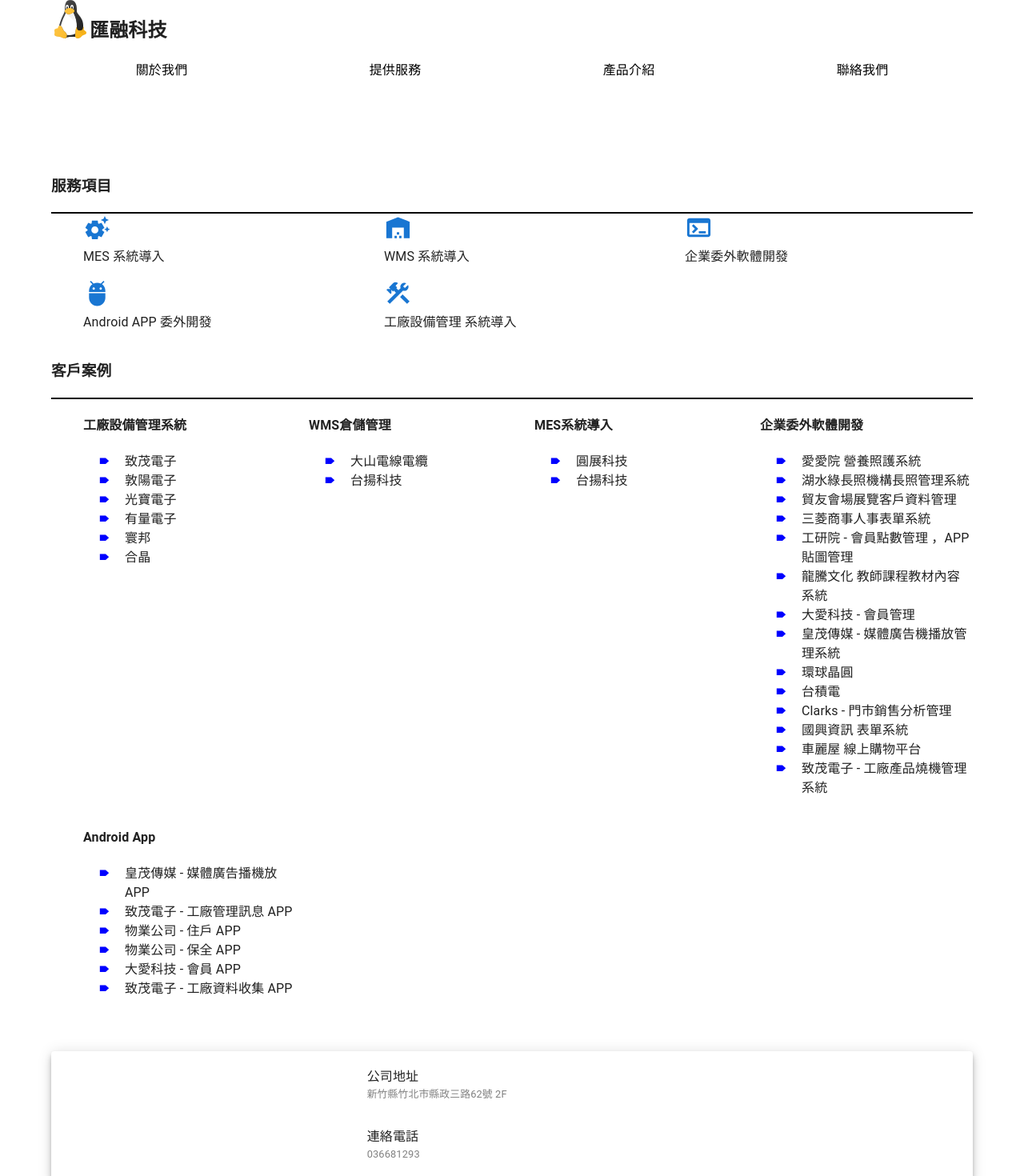
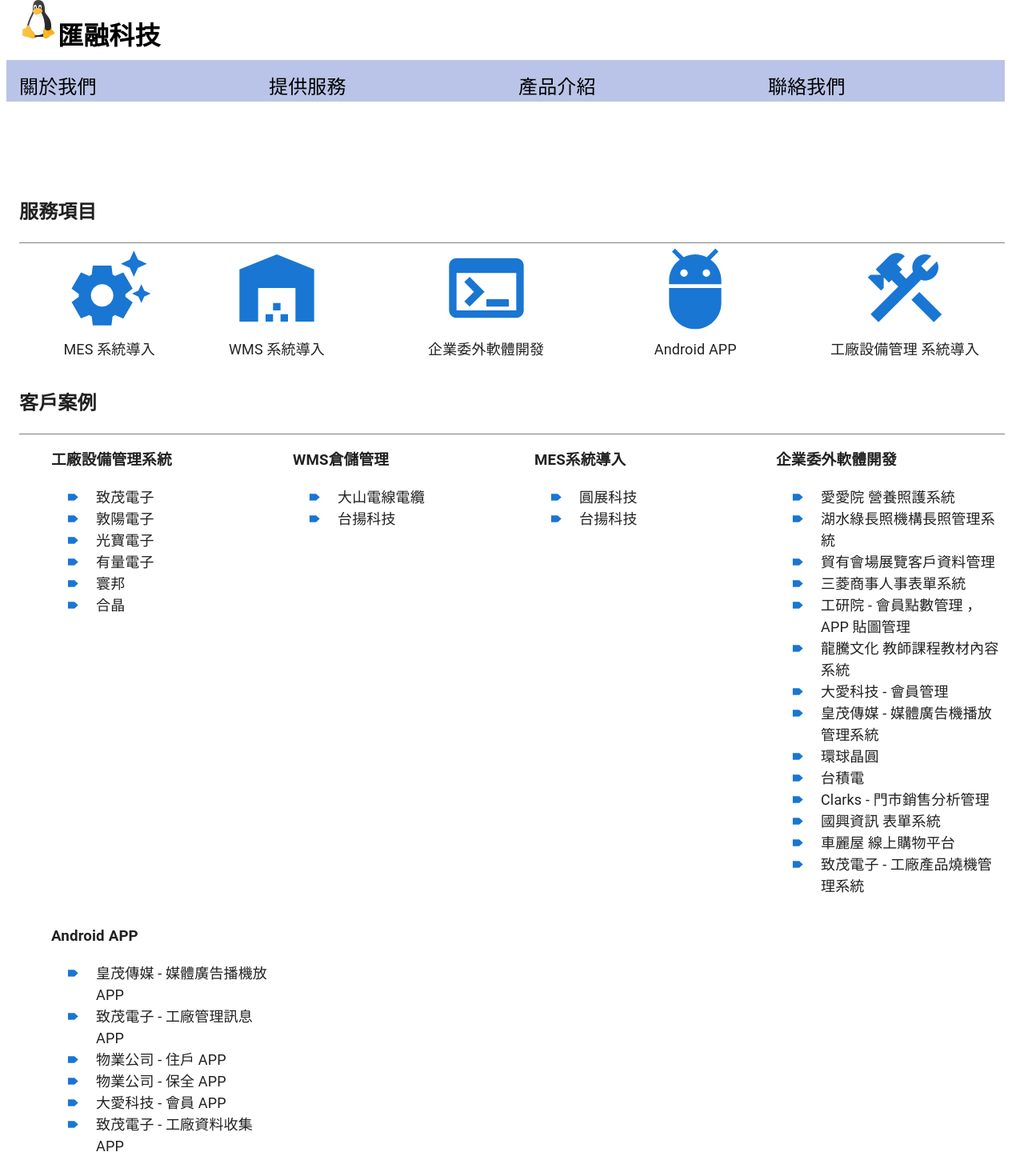
Before and after one commit to jordan1204/WebSoft-Site, a React (Create React App) app: page / in a window 1280 px wide. Shown: the top 1470 px of the page at 80% size. Built offline with nearby package versions, Linux system fonts and the light colour scheme.

Commit message:
feat:關於我們
調整內容:
1.增加"關於我們"頁面

feat:首頁-服務項目動畫

調整內容:
1.項目Icon增加動畫上升
2.滑鼠移動到項目時以漸進的方式顯示線條

```diff
--- /dev/null
+++ b/src/About/Index.js
@@ -0,0 +1,35 @@
+import Divider from '@mui/material/Divider';
+import Box from '@mui/material/Box';
+import { ThemeProvider, createTheme } from '@mui/material/styles';
+
+const theme = createTheme({
+    components: {
+        MuiDivider: {
+            styleOverrides: {
+                root: {
+                    borderColor: 'rgba(0,0,0,0.5)'
+                },
+            },
+        },
+    }
+});
+
+const Index = () => {
+
+    return (
+        <ThemeProvider theme={theme}>
+            <h2>關於我們</h2>
+            <Divider />
+            <Box component="p" sx={{ marginBottom: "50px" }}>
+            我們是由一群對科技充滿熱情，平均在軟體行業已有超過8年經驗，分別來先於各大軟體公司的成員組成的領導團隊。
+曾協助國內及大陸地區大中小企業發展數十個項目，由線上購物平台，製造業MES 管理系統，製造業生產設備管理系統，ERP 及MES 系統整合，企業線上教育訓練系統，Dashboard 系統即時訊息顯示，
+到物聯網APP 等應用，除了跟企業客戶作B2B的長期合作，並發展自家的B2B & 企業應用系統商品開發，我們會不斷投入資源發展能為這社會貢獻的產品。
+            </Box>
+            <h3>辦公室位置</h3>
+            <iframe title="本公司地址" src="https://www.google.com/maps/embed?pb=!1m18!1m12!1m3!1d3620.9899982572547!2d121.00683011447697!3d24.8300156525933!2m3!1f0!2f0!3f0!3m2!1i1024!2i768!4f13.1!3m3!1m2!1s0x346836936a47031f%3A0x212e56fc2070b0cb!2zMzAy5paw56u557ij56u55YyX5biC5YWJ5piO5LiJ6LevNjLomZ8yZg!5e0!3m2!1szh-TW!2stw!4v1646466201729!5m2!1szh-TW!2stw" style={{ width: "100%" }} height="450"></iframe>
+        </ThemeProvider>
+
+    );
+}
+
+export default Index;
--- a/src/App.js
+++ b/src/App.js
@@ -2,9 +2,11 @@
 import {
   BrowserRouter ,
   Route,
-  Routes
+  Routes,
 } from "react-router-dom";
-import Home from './Home/Index.js';
+import PageLayout from "./Layout/PageLayout";
+import Home from './Home/Index';
+import About from './About/Index';
 import CssBaseline from '@mui/material/CssBaseline';
 
 function App() {
@@ -13,7 +15,10 @@
       <CssBaseline enableColorScheme/>
       <BrowserRouter>
       <Routes>
-        <Route index path="/" element={ <Home/>}/>
+        <Route element={<PageLayout />}>
+            <Route path="/" element={<Home />} />
+            <Route path="/about" element={<About />} />
+        </Route>
       </Routes>
       </BrowserRouter>
     </React.Fragment>
--- a/src/DataBaseTables/Customer.js
+++ b/src/DataBaseTables/Customer.js
@@ -2,7 +2,7 @@
     EMS: ["致茂電子","敦陽電子","光寶電子","有量電子","寰邦","合晶"],
     WMS: ["大山電線電纜","台揚科技"],
     MES: ["圓展科技","台揚科技"],
-    Delegation: ["愛愛院 營養照護系統","湖水綠長照機構長照管理系統","貿友會場展覽客戶資料管理","三菱商事人事表單系統","工研院 - 會員點數管理 ，APP 貼圖管理","龍騰文化 教師課程教材內容系統","大愛科技 - 會員管理","皇茂傳媒 - 媒體廣告機播放管理系統","環球晶圓","台積電","Clarks - 門市銷售分析管理","國興資訊 表單系統","車麗屋 線上購物平台","致茂電子 - 工廠產品燒機管理系統"],
+    Delegation: ["愛愛院 營養照護系統","湖水綠長照機構長照管理系統","貿有會場展覽客戶資料管理","三菱商事人事表單系統","工研院 - 會員點數管理 ，APP 貼圖管理","龍騰文化 教師課程教材內容系統","大愛科技 - 會員管理","皇茂傳媒 - 媒體廣告機播放管理系統","環球晶圓","台積電","Clarks - 門市銷售分析管理","國興資訊 表單系統","車麗屋 線上購物平台","致茂電子 - 工廠產品燒機管理系統"],
     Android:["皇茂傳媒 - 媒體廣告播機放APP","致茂電子 - 工廠管理訊息 APP","物業公司 - 住戶 APP","物業公司 - 保全 APP","大愛科技 - 會員 APP","致茂電子 - 工廠資料收集 APP"]
 }
 
--- /dev/null
+++ b/src/DataBaseTables/Service.js
@@ -0,0 +1,15 @@
+import AdbIcon from '@mui/icons-material/Adb';
+import WarehouseIcon from '@mui/icons-material/Warehouse';
+import TerminalIcon from '@mui/icons-material/Terminal';
+import SettingsSuggestIcon from '@mui/icons-material/SettingsSuggest';
+import ConstructionIcon from '@mui/icons-material/Construction';
+
+const ServiceGroups = [
+    { Text: "MES 系統導入", Icon: <SettingsSuggestIcon color="primary" />,Width:2 },
+    { Text: "WMS 系統導入", Icon: <WarehouseIcon color="primary" />,Width:2 },
+    { Text: "企業委外軟體開發", Icon: <TerminalIcon color="primary" />,Width:3 },
+    { Text: "Android APP", Icon: <AdbIcon color="primary" />,Width:2 },
+    { Text: "工廠設備管理 系統導入", Icon: <ConstructionIcon color="primary" />,Width:3 }
+];
+
+export default ServiceGroups;
--- a/src/Home/Customers.js
+++ b/src/Home/Customers.js
@@ -17,11 +17,12 @@
         position:'relative',
         '&:before': {
             content: "'\\1F836'",
-            color: 'blue',
+            color: '#1976d2',
             left: 0,
             position: 'absolute'
         },
-        paddingInlineStart:'2em'
+        paddingInlineStart: '2em',
+        fontSize:'18px'
     }
 });
 
@@ -30,8 +31,7 @@
       MuiDivider: {
         styleOverrides: {
           root: {
-            borderWidth: '1px',
-            borderColor:'black'
+            borderColor:'rgba(0,0,0,0.5)'
           },
         },
       },
@@ -42,50 +42,50 @@
     const classes = useStyles();
     return (
         <FormControl component="article" fullWidth>
-            <h3>
+            <h2>
                 客戶案例
-            </h3>
+            </h2>
             <ThemeProvider theme={theme}>
                 <Divider />
             </ThemeProvider>
             <Grid container spacing={2} component="ul">
                 <Grid item xs={12} md={6} lg={3} component="li" className={classes.CustomersItem}>
-                    <h4>工廠設備管理系統</h4>
+                    <h3>工廠設備管理系統</h3>
                     <ul className={classes.DetailContainer}>
-                        {CustomerGroups.EMS.map(function (item) {
-                            return <li className={classes.DetailItem}>{item}</li>
+                        {CustomerGroups.EMS.map(function (item,index) {
+                            return <li className={classes.DetailItem} key={index}>{item}</li>
                         })}
                     </ul>
                 </Grid>
                 <Grid item xs={12} md={6} lg={3} component="li" className={classes.CustomersItem}>
-                    <h4>WMS倉儲管理</h4>
+                    <h3>WMS倉儲管理</h3>
                     <ul className={classes.DetailContainer}>
-                        {CustomerGroups.WMS.map(function (item) {
-                            return <li className={classes.DetailItem}>{item}</li>
+                        {CustomerGroups.WMS.map(function (item,index) {
+                            return <li className={classes.DetailItem} key={index}>{item}</li>
                         })}
                     </ul>
                 </Grid>
                 <Grid item xs={12} md={6} lg={3} component="li" className={classes.CustomersItem}>
-                    <h4>MES系統導入</h4>
+                    <h3>MES系統導入</h3>
                     <ul className={classes.DetailContainer}>
-                        {CustomerGroups.MES.map(function (item) {
-                            return <li className={classes.DetailItem}>{item}</li>
+                        {CustomerGroups.MES.map(function (item,index) {
+                            return <li className={classes.DetailItem} key={index}>{item}</li>
                         })}
                     </ul>
                 </Grid>
                 <Grid item xs={12} md={6} lg={3} component="li" className={classes.CustomersItem}>
-                    <h4>企業委外軟體開發</h4>
+                    <h3>企業委外軟體開發</h3>
                     <ul className={classes.DetailContainer}>
-                        {CustomerGroups.Delegation.map(function (item) {
-                            return <li className={classes.DetailItem}><span>{item}</span></li>
+                        {CustomerGroups.Delegation.map(function (item,index) {
+                            return <li className={classes.DetailItem} key={index}><span>{item}</span></li>
                         })}
                     </ul>
                 </Grid>
                 <Grid item xs={12} md={6} lg={3} component="li" className={classes.CustomersItem}>
-                    <h4>Android{' '}App</h4>
+                    <h3>Android{' '}APP</h3>
                     <ul className={classes.DetailContainer}>
-                        {CustomerGroups.Android.map(function (item) {
-                            return <li className={classes.DetailItem}>{item}</li>
+                        {CustomerGroups.Android.map(function (item,index) {
+                            return <li className={classes.DetailItem} key={index}>{item}</li>
                         })}
                     </ul>
                 </Grid>
--- a/src/Home/Footer.js
+++ b/src/Home/Footer.js
@@ -7,15 +7,19 @@
         paddingLeft:'16px'
     },
     Address: {
-        marginBottom:'2em',
+        marginBottom: '2em',
+        fontSize:'18px'
     },
     PhoneNumber: {
-        fontSize: '0.8em',
+        fontSize: '1em',
         color:'gray'
     },
     AddressText: {
-        fontSize: '0.8em',
+        fontSize: '1em',
         color:'gray'
+    },
+    Phone: {
+        fontSize:'18px'
     }
   });
 
@@ -37,11 +41,11 @@
                         公司地址
                     </div>
                     <div className={classes.AddressText}>
-                        新竹縣竹北市縣政三路62號 2F
+                        新竹縣竹北市光明三路62號 2F
                     </div>
                 </div>
                 <div>
-                    <div>
+                    <div className={classes.Phone}>
                         連絡電話
                     </div>
                     <div className={classes.PhoneNumber}>
--- a/src/Home/Index.js
+++ b/src/Home/Index.js
@@ -1,19 +1,15 @@
-import Container from '@mui/material/Container';
-import Menu from './Menu';
-import Logo from './Logo';
+
 import ServiceItem from './ServiceItem';
 import Customers from './Customers';
 import Footer from './Footer';
 
 const Index = () => {
     return (
-        <Container maxWidth="lg">
-            <Logo/>
-            <Menu/>
+        <>
             <ServiceItem />
             <Customers />
-            <Footer/>
-        </Container>
+            <Footer />
+         </>
     );
 
 }
--- a/src/Home/ServiceItem.js
+++ b/src/Home/ServiceItem.js
@@ -1,18 +1,73 @@
 import FormControl from '@mui/material/FormControl';
 import Grid from '@mui/material/Grid';
-import AdbIcon from '@mui/icons-material/Adb';
-import WarehouseIcon from '@mui/icons-material/Warehouse';
-import TerminalIcon from '@mui/icons-material/Terminal';
-import SettingsSuggestIcon from '@mui/icons-material/SettingsSuggest';
-import ConstructionIcon from '@mui/icons-material/Construction';
 import Divider from '@mui/material/Divider';
 import { ThemeProvider, createTheme } from '@mui/material/styles';
 import { makeStyles } from '@material-ui/styles';
+import { useState } from 'react';
+import ServiceGroups from '../DataBaseTables/Service';
 
 const useStyles = makeStyles({
     ServiceItem: {
-        listStyleType:'none',
+        listStyleType: 'none',
     },
+    Transform: {
+        animationName: "$iconTranslate",
+        animationTimingFunction: "linear",
+        animationDuration: "0.2s",
+        animationFillMode:"forwards",
+    },
+    ServiceIcon: {
+        textAlign: 'center',
+    },
+    Highlight: {
+        height: "1px",
+        width:"7rem",
+        backgroundColor: 'blue',
+        margin:"0 auto"
+    },
+    HighlightScale: {
+        animationName: "$scaleAnimation",
+        animationTimingFunction: "linear",
+        animationDuration: "0.2s"
+    },
+    "@keyframes scaleAnimation": {
+        "0%": {
+            transform: "scaleX(0.2)",
+        },
+        "25%": {
+            transform:"scaleX(0.4)"
+        },
+        "50%": {
+            transform:"scaleX(0.6)"
+        },
+        "75%": {
+            transform:"scaleX(0.8)"
+        },
+        "100%": {
+            transform: "scaleX(1.0)",
+        },
+    },
+    "@keyframes iconTranslate": {
+        "0%": {
+            transform: "translateY(0px)",
+        },
+        "25%": {
+            transform:"translateY(-2px)"
+        },
+        "50%": {
+            transform:"translateY(-4px)"
+        },
+        "75%": {
+            transform:"translateY(-6px)"
+        },
+        "100%": {
+            transform: "translateY(-8px)",
+        },
+    },
+    ServiceText: {
+        fontSize: '18px',
+        textAlign: 'center'
+    }
   });
 
   const theme = createTheme({
@@ -20,47 +75,58 @@
       MuiDivider: {
         styleOverrides: {
           root: {
-            borderWidth: '1px',
-            borderColor:'black'
+            borderColor:'rgba(0,0,0,0.5)'
           },
         },
-      },
+          },
+          MuiSvgIcon: {
+            styleOverrides: {
+                root: {
+                    width: "7rem",
+                    height: "7rem",
+                    fontSize:"7rem"
+                },
+              },
+        }
     },
 });
 
 const ServiceItem = () => {
     const classes = useStyles();
+
+    const checkedarray = new Array(ServiceGroups.length).fill(false);
+    const [fades, setFades] = useState(checkedarray);
+    const AnimateServiceItem = function (i) {
+        fades[i] = true;
+        setFades([...fades]);
+    }
+    const RestoreServiceItem = function (i) {
+        fades[i] = false;
+        setFades([...fades]);
+    }
     return (
+        <ThemeProvider theme={theme}>
         <FormControl component="article" fullWidth>
-            <h3>
+            <h2>
                 服務項目
-            </h3>
-            <ThemeProvider theme={theme}>
-                <Divider />
+            </h2>
+            <Divider />
+            <Grid container spacing={8} component="ul">
+                {
+                    ServiceGroups.map(function (item,index) {
+                        return (<Grid item xs={12} md={item.Width} component="li" className={classes.ServiceItem} onMouseEnter={() => AnimateServiceItem(index)} onMouseLeave={() => RestoreServiceItem(index)} key={index}>
+                                    <div className={`${classes.ServiceIcon} ${fades[index] ? classes.Transform : ""}`}>
+                                        {item.Icon}
+                                    </div>
+                                    <div style={{display:fades[index]?"block":"none"}}className={`${classes.Highlight} ${fades[index]?classes.HighlightScale:""}`}></div>
+                                    <div className={classes.ServiceText}>{item.Text}</div>
+                                </Grid>);
+                     })
+                }
+
+            </Grid>
+            </FormControl>
             </ThemeProvider>
-            <Grid container spacing={2} component="ul">
-                <Grid item xs={6} md={4}>
-                    <SettingsSuggestIcon color="primary" fontSize="large"/>
-                    <li className={classes.ServiceItem}>MES{' '}系統導入</li>
-                </Grid>
-                <Grid item xs={6} md={4}>
-                    <WarehouseIcon color="primary" fontSize="large"/>
-                    <li className={classes.ServiceItem}>WMS{' '}系統導入</li>
-                </Grid>
-                <Grid item xs={6} md={4}>
-                    <TerminalIcon color="primary" fontSize="large"/>
-                    <li className={classes.ServiceItem}>企業委外軟體開發</li>
-                </Grid>
-                <Grid item xs={6} md={4}>
-                    <AdbIcon color="primary" fontSize="large"/>
-                    <li className={classes.ServiceItem}>Android{' '}APP{' '}委外開發</li>
-                </Grid>
-                <Grid item xs={6} lg={4}>
-                    <ConstructionIcon color="primary" fontSize="large"/>
-                    <li className={classes.ServiceItem}>工廠設備管理{' '}系統導入</li>
-                </Grid>
-            </Grid>
-        </FormControl>
     );
 
 }
--- a/src/Home/Logo.js
+++ b/src/Layout/Logo.js
@@ -1,14 +1,14 @@
 import logo from '../img/logo.png';
-import Box from '@mui/material/Box';
+import Link from '@mui/material/Link';
 
 const Logo = () => {
     return (
-        <Box sx={{ display: 'flex' }}>
+        <Link sx={{ display: 'flex',color:"black" }} href="/" underline="none">
             <div>
               <img src={logo} alt="logo" />
             </div>
-            <h2>匯融科技</h2>
-        </Box>
+            <h1>匯融科技</h1>
+        </Link>
     );
 
 }
--- a/src/Home/Menu.js
+++ b/src/Layout/Menu.js
@@ -5,14 +5,15 @@
 const useStyles = makeStyles({
     AnchorMenuItem: {
         textDecoration: 'none',
-        color:'black'
+        color: 'black',
+        fontSize:'1.5em'
     },
     MenuItem: {
         listStyleType:'none',
-        textAlign: 'center'
     },
     Nav: {
-        marginBottom:'100px'
+        marginBottom:'100px',
+        backgroundColor:'#bac4e8'
     }
   });
 
@@ -21,7 +22,7 @@
     return (
         <Grid container spacing={2} component="nav" className={classes.Nav}>
             <Grid item xs={12} md={3} component="li" className={classes.MenuItem}>
-                <Link to="/" className={classes.AnchorMenuItem}>關於我們</Link>
+                <Link to="/about" className={classes.AnchorMenuItem}>關於我們</Link>
             </Grid>
             <Grid item xs={12} md={3} component="li" className={classes.MenuItem}>
                 <Link to="/" className={classes.AnchorMenuItem}>提供服務</Link>
--- /dev/null
+++ b/src/Layout/PageLayout.js
@@ -0,0 +1,15 @@
+import Menu from './Menu';
+import Logo from './Logo';
+import Container from '@mui/material/Container';
+import { Outlet } from 'react-router-dom';
+const PageLayout = () => {
+    return (
+        <Container maxWidth="xl">
+            <Logo />
+            <Menu />
+            <Outlet/>
+        </Container>
+    );
+}
+
+export default PageLayout;
```
